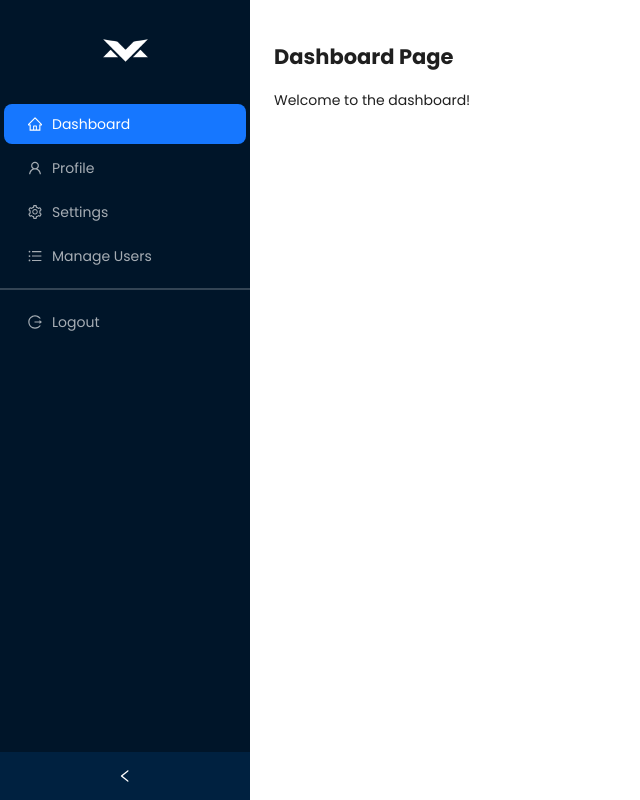
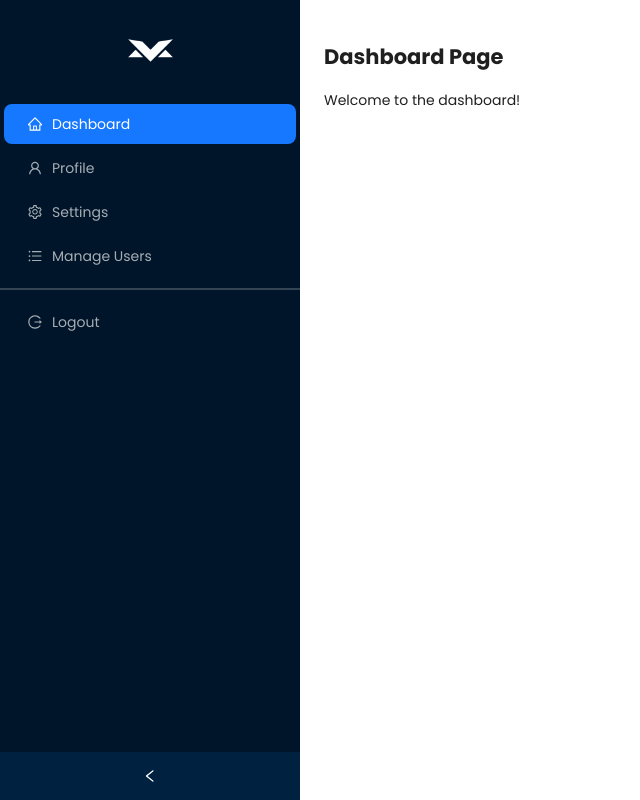
Before and after one commit to rozvalle/SoftEng-Pet-Vaccination-System, a React (Vite) app in the folder dashboard/: page / in a window 1280 px wide. Shown: the whole page, without its empty margins (0-640 px from the left). Built offline with nearby package versions, Linux system fonts and the light colour scheme.

Commit message:
refactor: implement MainLayout component and update routing structure

```diff
--- a/dashboard/src/App.jsx
+++ b/dashboard/src/App.jsx
@@ -1,16 +1,19 @@
-import { BrowserRouter, Routes, Route } from 'react-router-dom';
-import Dashboard from './pages/Dashboard';
-import Login from './pages/Login';
-import ManageUsers from './pages/ManageUsers';
+import { BrowserRouter as Router, Routes, Route } from "react-router-dom";
+import Main from "./pages/MainLayout";  // ✅ Import Main correctly
+import Dashboard from "./pages/Dashboard";
+import ManageUsers from "./pages/ManageUsers";
+import Login from "./pages/Login";
 
 export default function App() {
   return (
-    <BrowserRouter>
+    <Router>
       <Routes>
-        <Route path="/" element={<Dashboard />} />
+        <Route path="/" element={<Main />}> {/* ✅ Main Layout with Sidebar */}
+          <Route index element={<Dashboard />} />
+          <Route path="manageusers" element={<ManageUsers />} />
+        </Route>
         <Route path="/login" element={<Login />} />
-        <Route path="/manageusers" element={<ManageUsers />} />
       </Routes>
-    </BrowserRouter>
+    </Router>
   );
 }
--- a/dashboard/src/pages/Dashboard.jsx
+++ b/dashboard/src/pages/Dashboard.jsx
@@ -1,28 +1,8 @@
-import { Layout } from 'antd';
-import Sidebar from './Sidebar';
-import { useState } from 'react';
-
-const { Content } = Layout;
-
 export default function Dashboard() {
-  const [collapsed, setCollapsed] = useState(false);
-  const siderWidth = collapsed ? 80 : 250; // Adjust based on collapse state
-
   return (
-    <Layout style={{ minHeight: '100vh' }}>
-      {/* Pass collapsed state and setter to Sidebar */}
-      <Sidebar collapsed={collapsed} setCollapsed={setCollapsed} />
-
-      {/* Ensure Content adjusts dynamically */}
-      <Layout style={{
-        marginLeft: siderWidth,
-        transition: 'margin-left 0.3s ease' // Smooth transition
-      }}>
-        <Content style={{ padding: 24, background: '#fff', minHeight: '100vh' }}>
-          <h2>Dashboard Page</h2>
-          <p>Welcome to the dashboard!</p>
-        </Content>
-      </Layout>
-    </Layout>
+    <div>
+      <h2>Dashboard Page</h2>
+      <p>Welcome to the dashboard!</p>
+    </div>
   );
 }
--- /dev/null
+++ b/dashboard/src/pages/MainLayout.jsx
@@ -0,0 +1,31 @@
+import { Layout } from "antd";
+import { Outlet } from "react-router-dom";
+import Sidebar from "./Sidebar";
+import { useState } from "react";
+
+const { Content } = Layout;
+
+export default function MainLayout() {
+  const [collapsed, setCollapsed] = useState(
+    JSON.parse(localStorage.getItem("sidebarCollapsed")) || false
+  );
+
+  const siderWidth = collapsed ? 80 : 300;
+
+  return (
+    <Layout style={{ minHeight: "100vh" }}>
+      <Sidebar collapsed={collapsed} setCollapsed={setCollapsed} />
+
+      <Layout
+        style={{
+          marginLeft: siderWidth,
+          transition: "margin-left 0.3s ease",
+        }}
+      >
+        <Content style={{ padding: 24, background: "#fff", minHeight: "100vh" }}>
+          <Outlet />
+        </Content>
+      </Layout>
+    </Layout>
+  );
+}
--- a/dashboard/src/pages/ManageUsers.jsx
+++ b/dashboard/src/pages/ManageUsers.jsx
@@ -4,7 +4,6 @@ import Sidebar from './Sidebar'
 function ManageUsers() {
   return (
     <div>
-      <Sidebar />
     </div>
   )
 }
--- a/dashboard/src/pages/Sidebar.jsx
+++ b/dashboard/src/pages/Sidebar.jsx
@@ -1,44 +1,43 @@
-import { Layout, Menu } from 'antd';
-import { Link, useLocation } from 'react-router-dom';
-import { UserOutlined, HomeOutlined, SettingOutlined, LogoutOutlined, UnorderedListOutlined} from '@ant-design/icons';
-import logo from '../assets/verstappen.png'; // Adjust the path as necessary
+import { Layout, Menu } from "antd";
+import { Link, useLocation } from "react-router-dom";
+import { UserOutlined, HomeOutlined, SettingOutlined, LogoutOutlined, UnorderedListOutlined } from "@ant-design/icons";
+import logo from "../assets/verstappen.png"; // Adjust path if necessary
 
 const { Sider } = Layout;
 
-
-export default function Sidebar({ collapsed, setCollapsed }) {
+export default function Sidebar({ collapsed, setCollapsed }) { // ✅ Accept props
   const location = useLocation();
   const selectedKey = location.pathname;
 
+  const toggleSidebar = (value) => {
+    setCollapsed(value);
+    localStorage.setItem("sidebarCollapsed", JSON.stringify(value));
+  };
+
   const menuItems = [
     { key: "/", icon: <HomeOutlined />, label: <Link to="/">Dashboard</Link> },
-    { key: "/profile", icon: <UserOutlined />, label: <Link to="/">Profile</Link> },
-    { key: "/settings", icon: <SettingOutlined />, label: <Link to="/">Settings</Link> },
+    { key: "/profile", icon: <UserOutlined />, label: <Link to="/profile">Profile</Link> },
+    { key: "/settings", icon: <SettingOutlined />, label: <Link to="/settings">Settings</Link> },
     { key: "/manageusers", icon: <UnorderedListOutlined />, label: <Link to="/manageusers">Manage Users</Link> },
-    { key: "divider", type: "divider",
-      style: {
-        borderTop: "2px solid rgba(255, 255, 255, 0.2)",
-        margin: "12px 0"
-      }
-    },
-    { key: "5", icon: <LogoutOutlined />, label: <Link to="/login">Logout</Link>},
+    { key: "divider", type: "divider", style: { borderTop: "2px solid rgba(255, 255, 255, 0.2)", margin: "12px 0" } },
+    { key: "/login", icon: <LogoutOutlined />, label: <Link to="/login">Logout</Link> },
   ];
 
   return (
     <Sider
       collapsible
       collapsed={collapsed}
-      onCollapse={setCollapsed}
-      width={250}
+      onCollapse={toggleSidebar} // ✅ Controls collapse state
+      width={300}
       collapsedWidth={80}
       style={{
-        height: '100vh',
-        position: 'fixed',
+        height: "100vh",
+        position: "fixed",
         left: 0,
       }}
     >
-      <div className="logo" style={{ height: '100px', display: 'flex', justifyContent: 'center', alignItems: 'center' }}>
-        <img src={logo} alt="Logo" style={{ width: '75px', objectFit: 'cover' }} />
+      <div className="logo" style={{ height: "100px", display: "flex", justifyContent: "center", alignItems: "center" }}>
+        <img src={logo} alt="Logo" style={{ width: collapsed ? "40px" : "75px", transition: "width 0.3s ease" }} />
       </div>
       <Menu theme="dark" mode="inline" items={menuItems} selectedKeys={[selectedKey]} />
     </Sider>
```
Also changed, not shown: dashboard/src/styles/Sidebar.css (added).
